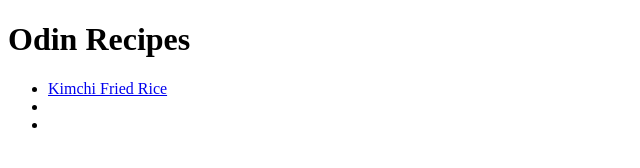
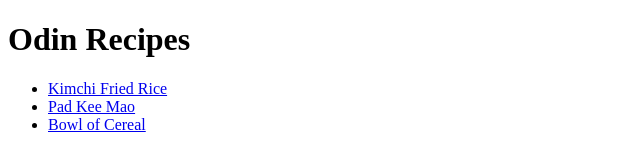
Before and after one commit to tristanforbes95/odin-recipes, a plain HTML site: page index.html in a window 1280 px wide. Shown: the whole page, without its empty margins (0-640 px from the left). Drawn offline with Linux system fonts and the light colour scheme.

Commit message:
Add missing text for recipe links

```diff
--- a/index.html
+++ b/index.html
@@ -9,8 +9,8 @@
     <h1>Odin Recipes</h1>
     <ul>
         <li><a href="recipes/kimchi-fried-rice.html">Kimchi Fried Rice</a></li>
-        <li><a href="recipes/pad-kee-mao.html"></a></li>
-        <li><a href="recipes/bowl-of-cereal.html"></a></li>
+        <li><a href="recipes/pad-kee-mao.html">Pad Kee Mao</a></li>
+        <li><a href="recipes/bowl-of-cereal.html">Bowl of Cereal</a></li>
     </ul>
 </body>
 </html>
```
